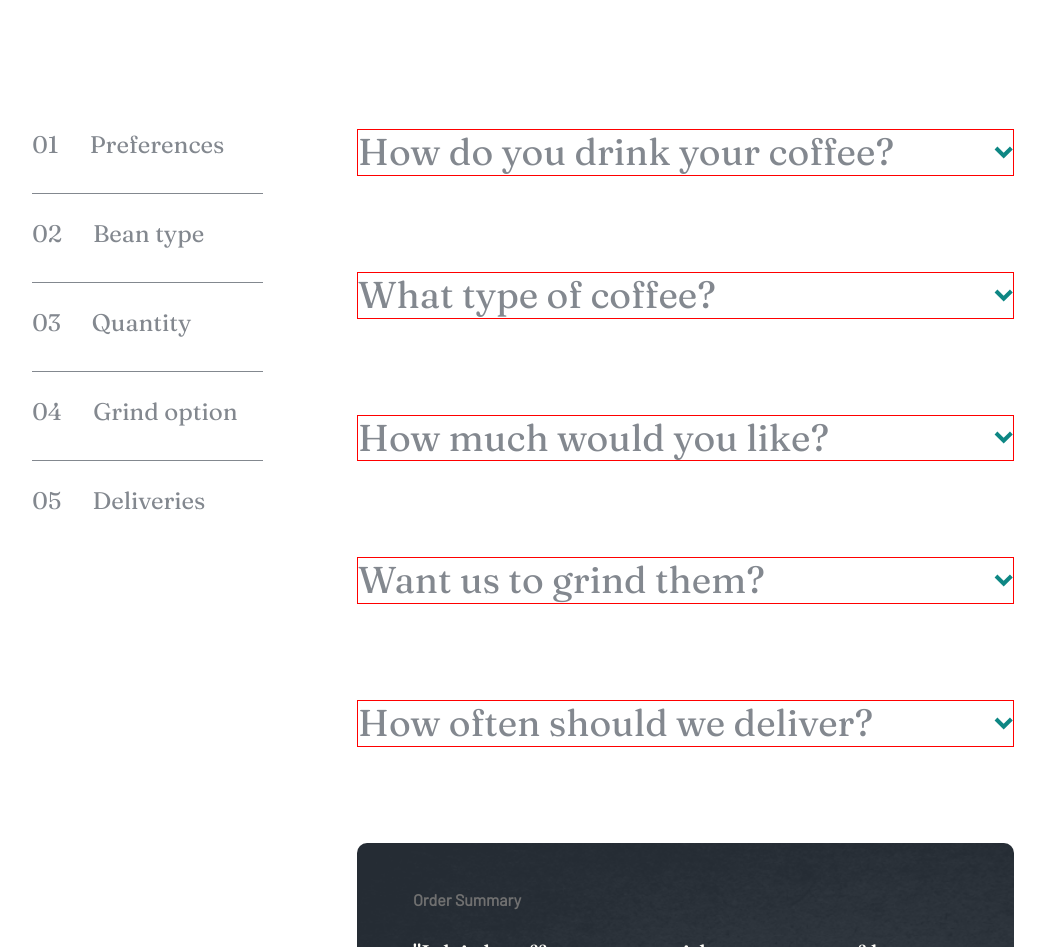
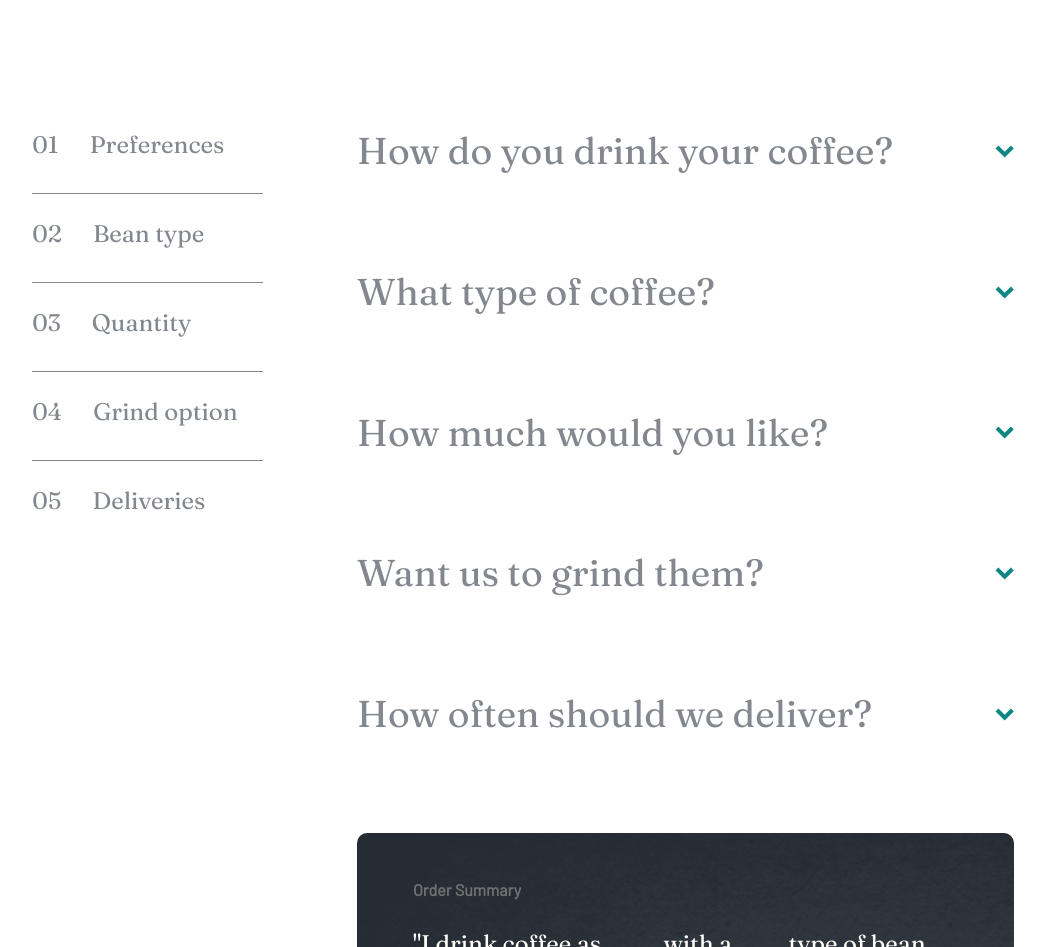
Before and after one commit to AdamJWatt88/Coffee-roasters, a React (Create React App) app: page /create-plan in a window 1280 px wide. Shown: the part 1600-2547 px from the top of the page, without its empty margins (117-1162 px from the left). Built offline with nearby package versions, Linux system fonts and the light colour scheme.

Commit message:
Update steps.css

```diff
--- a/src/styles/steps.css
+++ b/src/styles/steps.css
@@ -17,7 +17,6 @@
 .step__dropdown {
   display: flex;
   align-items: center;
-  border: solid 1px red;
 }
 
 .step__dropdown:hover {
@@ -56,7 +55,6 @@
 }
 
 .choices--open {
-  border: solid 2px yellow;
   display: flex;
   max-height: 100%;
   transform: max-height ease;
```
